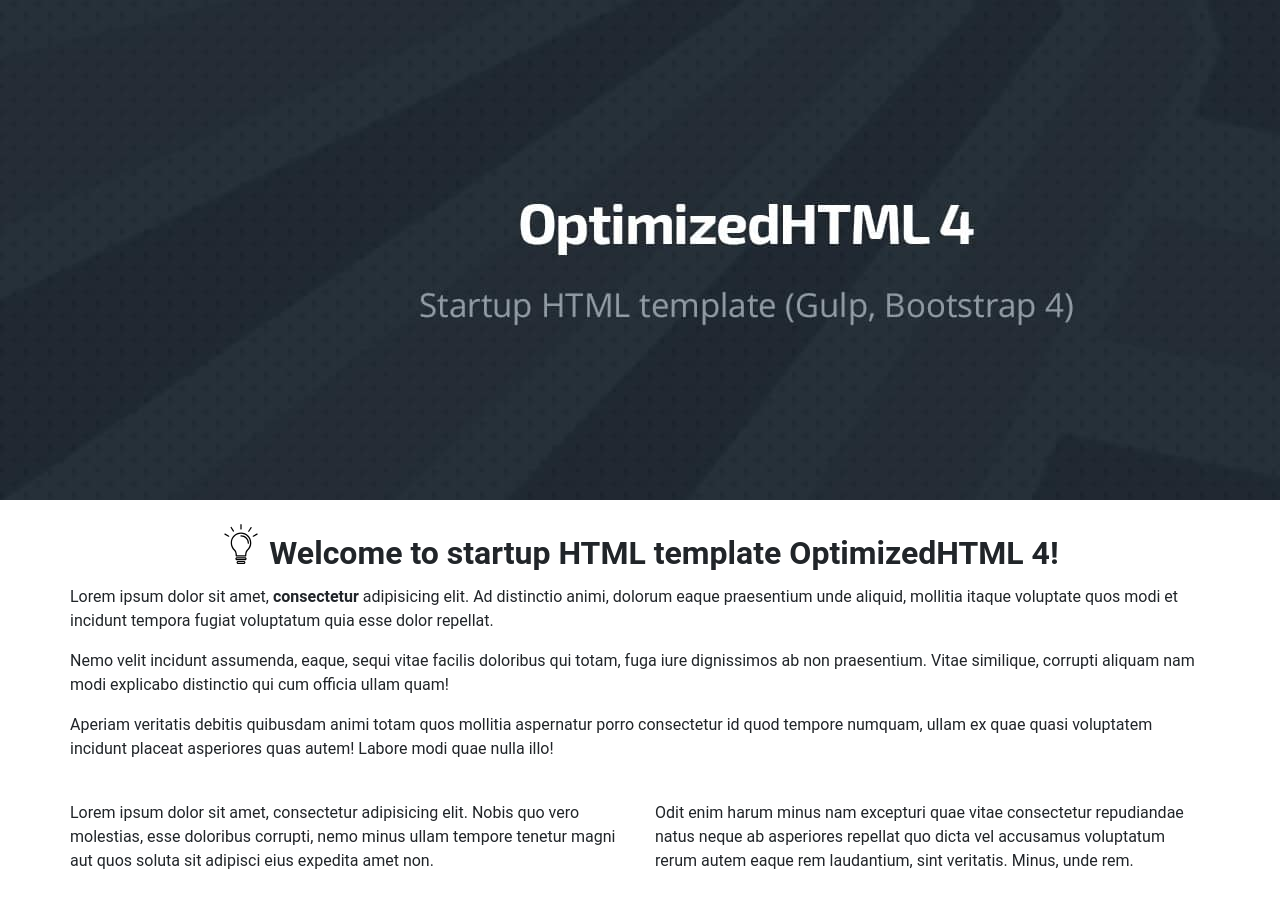
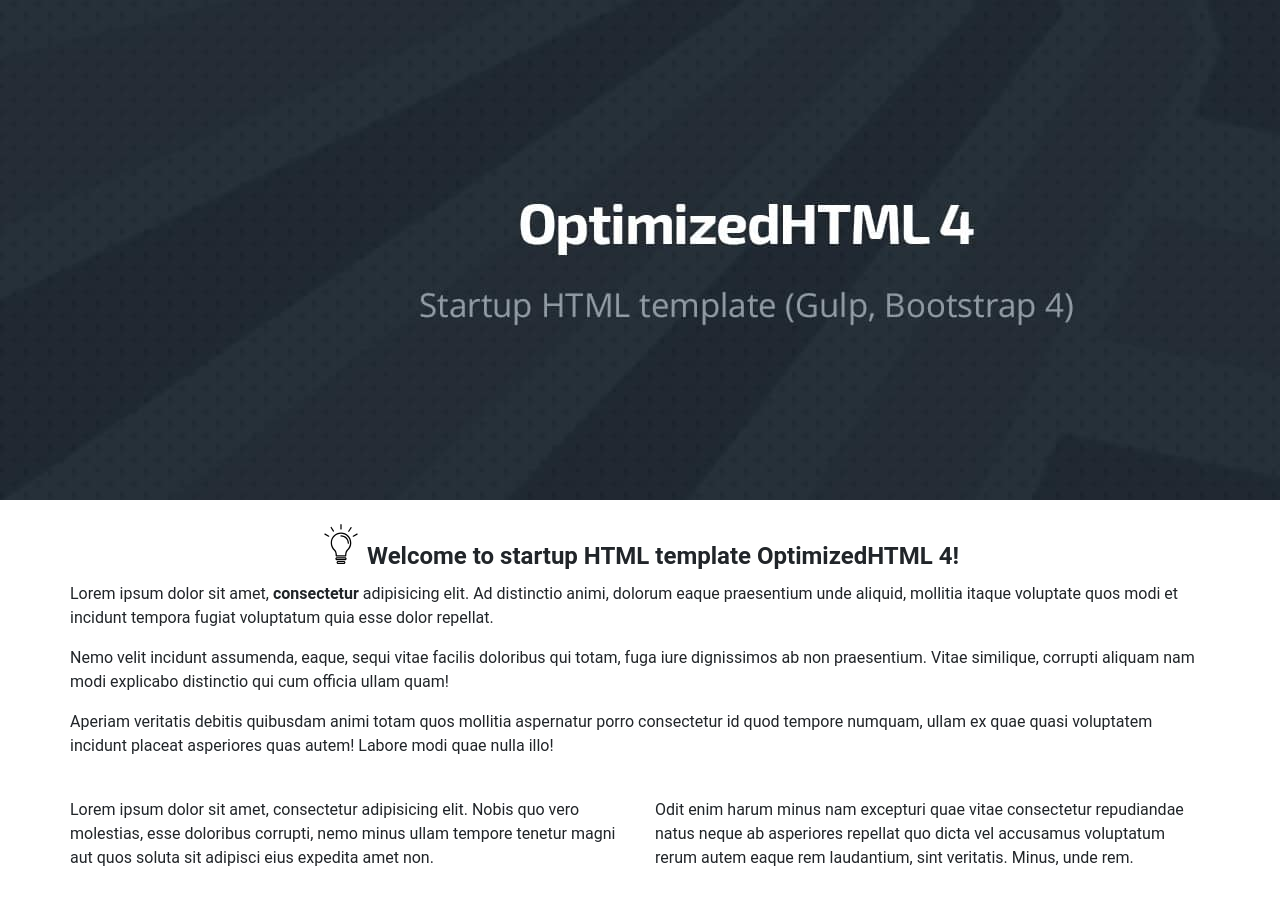
Before and after one commit to auriil/OptimizedTamplate, a website: page app/index.html in a window 1280 px wide. Shown: the top 897 px of the page. Drawn offline with Linux system fonts and the light colour scheme; files that its build step writes are made by us from their sources.

Commit message:
create mixin for retina display

```diff
--- a/app/index.html
+++ b/app/index.html
@@ -42,12 +42,12 @@
 
 				<br>
 
-				<h1 class="text-center">
+				<h2 class="text-center">
 					<svg style="width:40px;height:40px">
 						<use xlink:href="img/symbol/sprite.svg#icon4"></use>
 					</svg>
 					Welcome to startup HTML template OptimizedHTML 4!
-				</h1>
+				</h2>
 
 				<p>Lorem ipsum dolor sit amet, <strong>consectetur</strong> adipisicing elit. Ad distinctio animi, dolorum eaque praesentium unde aliquid, mollitia itaque voluptate quos modi et incidunt tempora fugiat voluptatum quia esse dolor repellat.</p>
 				<p>Nemo velit incidunt assumenda, eaque, sequi vitae facilis doloribus qui totam, fuga iure dignissimos ab non praesentium. Vitae similique, corrupti aliquam nam modi explicabo distinctio qui cum officia ullam quam!</p>
--- /dev/null
+++ b/app/scss/mixins/_image-2x.scss
@@ -0,0 +1,17 @@
+
+// Usage example
+// div.logo {
+//   background: url("logo.png") no-repeat;
+//   @include image-2x("logo2x.png", 100px, 25px);
+// }
+
+@mixin image-2x($image, $width, $height) {
+  @media (min--moz-device-pixel-ratio: 1.3),
+  (-o-min-device-pixel-ratio: 2.6/2),
+  (-webkit-min-device-pixel-ratio: 1.3),
+  (min-device-pixel-ratio: 1.3),
+  (min-resolution: 1.3dppx) {
+    background-image: url($image);
+    background-size: $width $height;
+  }
+}
```
